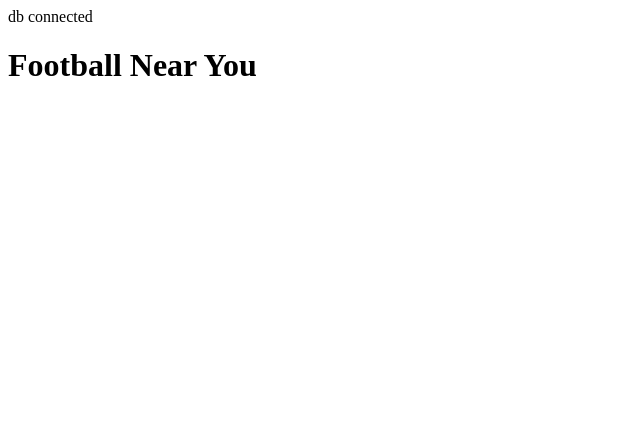
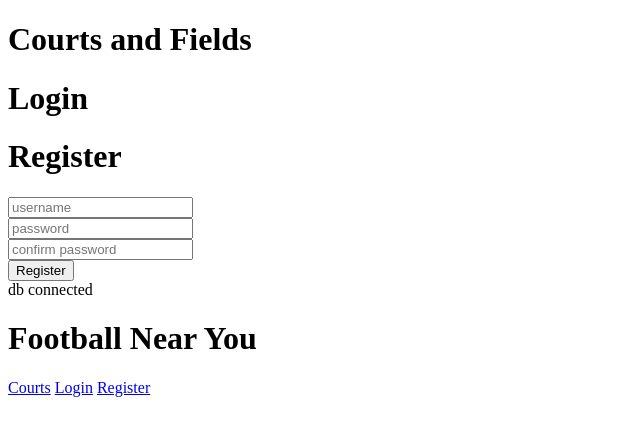
Before and after one commit to Moises771/booking-app, a PHP site: page / in a window 1280 px wide. Shown: the top 436 px of the page, without its empty margins (0-640 px from the left). Run offline with PHP 8.4, Linux system fonts and the light colour scheme.

Commit message:
added pages and scripts

```diff
--- a/index.php
+++ b/index.php
@@ -1,5 +1,9 @@
 <?php
 require_once __DIR__ . "/classes/Database.php";
+require_once __DIR__ . "/pages/courts.php";
+require_once __DIR__ . "/pages/login.php";
+require_once __DIR__ . "/pages/register.php";
+
 $db = new Database();
 ?>
 
@@ -9,9 +13,14 @@ $db = new Database();
     <meta charset="UTF-8">
     <meta http-equiv="X-UA-Compatible" content="IE=edge">
     <meta name="viewport" content="width=device-width, initial-scale=1.0">
-    <title>Document</title>
+    <title>Home</title>
 </head>
 <body>
     <h1>Football Near You</h1>
+    <nav>
+        <a href="/booking-app/pages/courts.php">Courts</a>
+        <a href="/booking-app/pages/login.php">Login</a>
+        <a href="/booking-app/pages/register.php">Register</a>
+    </nav>
 </body>
 </html>
--- /dev/null
+++ b/pages/courts.php
@@ -0,0 +1,12 @@
+<!DOCTYPE html>
+<html lang="en">
+<head>
+    <meta charset="UTF-8">
+    <meta http-equiv="X-UA-Compatible" content="IE=edge">
+    <meta name="viewport" content="width=device-width, initial-scale=1.0">
+    <title>Courts</title>
+</head>
+<body>
+    <h1>Courts and Fields</h1>
+</body>
+</html>
--- /dev/null
+++ b/pages/login.php
@@ -0,0 +1,12 @@
+<!DOCTYPE html>
+<html lang="en">
+<head>
+    <meta charset="UTF-8">
+    <meta http-equiv="X-UA-Compatible" content="IE=edge">
+    <meta name="viewport" content="width=device-width, initial-scale=1.0">
+    <title>Login</title>
+</head>
+<body>
+    <h1>Login</h1>
+</body>
+</html>
--- /dev/null
+++ b/pages/register.php
@@ -0,0 +1,18 @@
+<!DOCTYPE html>
+<html lang="en">
+<head>
+    <meta charset="UTF-8">
+    <meta http-equiv="X-UA-Compatible" content="IE=edge">
+    <meta name="viewport" content="width=device-width, initial-scale=1.0">
+    <title>Register</title>
+</head>
+<body>
+    <h1>Register</h1>
+    <form action="/booking-app/scripts/post-register-user.php" method="post">
+        <input type="text" name="username" placeholder="username"> <br>
+        <input type="password" name="password" placeholder="password"> <br>
+        <input type="password" name="confirm-password" placeholder="confirm password"> <br>
+        <input type="submit" value="Register" <br>
+    </form>
+</body>
+</html>
```
Also changed, not shown: scripts/post-register-user.php (added, +10 -0 lines).
